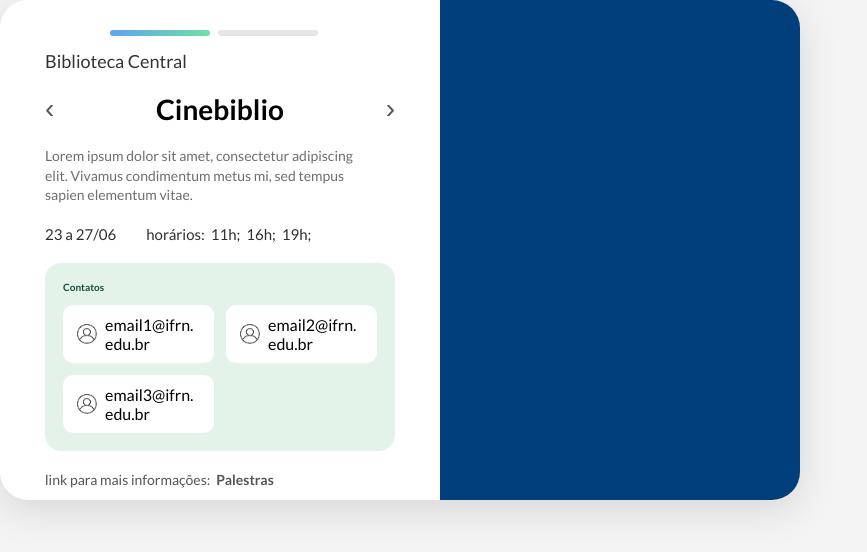
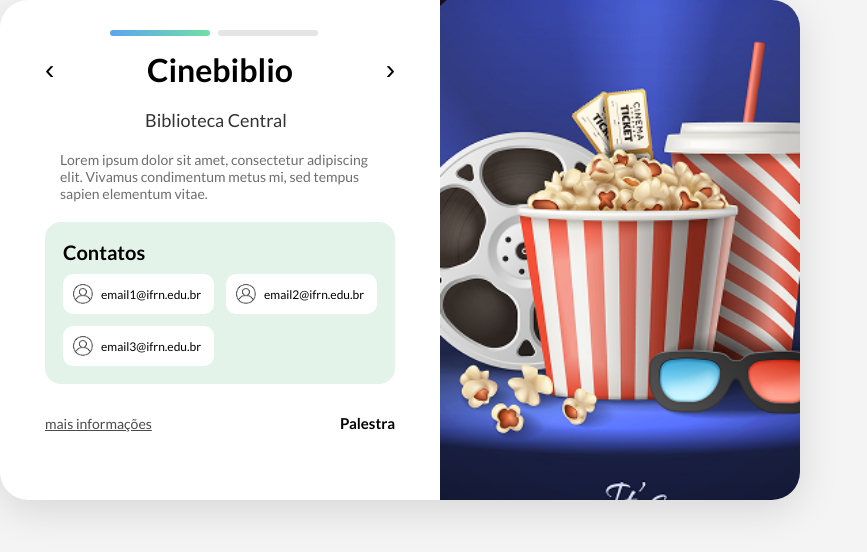
Before and after one commit to CSA-Centro-de-Solucoes-Aplicadas/Agenda-CNAT, a Vue app in the folder vue-project/: page /modal in a window 1280 px wide. Shown: the top 552 px of the page, without its empty margins (0-867 px from the left). Built offline with nearby package versions, Linux system fonts and the light colour scheme; the HTML template or start-up script is replaced by a standard one; what v-calendar would draw is missing.

Commit message:
agenda cnat

```diff
--- a/vue-project/src/componentes/modal.vue
+++ b/vue-project/src/componentes/modal.vue
@@ -1,89 +1,104 @@
 <script setup lang="ts">
-// Props vindas do banco de dados
-defineProps({
-  evento: {
-    type: Object,
-    required: true,
-    default: () => ({
+import { ref } from "vue"
+import modalBanner from "@/assets/modalbanner.png"
+
+// Evento vindo do banco (exemplo)
+const evento = {
   local: "Biblioteca Central",
   nome: "Cinebiblio",
-      descricao: "Lorem ipsum dolor sit amet, consectetur adipiscing elit. Vivamus condimentum metus mi, sed tempus sapien elementum vitae.",
-      datas: "23 a 27/06",
-      horarios: ["11h", "16h", "19h"],
+  descricao:
+    "Lorem ipsum dolor sit amet, consectetur adipiscing elit. Vivamus condimentum metus mi, sed tempus sapien elementum vitae.",
+  datas: [
+    { dia: "23/06", horario: "11h às 16h" },
+    { dia: "24/06", horario: "10h às 14h" },
+    { dia: "25/06", horario: "08h às 12h" },
+    { dia: "26/06", horario: "13h às 17h" },
+    { dia: "27/06", horario: "09h às 13h" }
+  ],
   contatos: ["email1@ifrn.edu.br", "email2@ifrn.edu.br", "email3@ifrn.edu.br"],
-      imagem: null
-    })
+  palestras: ["Palestra"],
+  link: "https://ifrn.edu.br/evento",
+  imagem: modalBanner
 }
-})
 
-const emit = defineEmits(["next"])
+const modo = ref("info")
+
+function next() {
+  modo.value = modo.value === "info" ? "imagem" : "info"
+}
+
+function prev() {
+  modo.value = modo.value === "info" ? "imagem" : "info"
+}
 </script>
 
 <template>
   <div class="story-wrapper">
-    <!-- BARRA DE PROGRESSO -->
+
     <div class="progress-wrapper">
-      <div class="bar active"></div>
-      <div class="bar"></div>
+      <div class="bar" :class="{ active: modo === 'info' }"></div>
+      <div class="bar" :class="{ active: modo === 'imagem' }"></div>
     </div>
 
     <div class="story-card">
 
-      <!-- LEFT CONTENT -->
+      <!-- LADO ESQUERDO -->
       <div class="left">
 
-        <div class="local">
-         <!-- <img src="@/assets/pin.svg" class="pin-icon" />-->
-          {{ evento.local }}
+        <div class="title-row">
+          <button class="arrow-btn" @click="prev">‹</button>
+          <h1>{{ evento.nome }}</h1>
+          <button class="arrow-btn" @click="next">›</button>
         </div>
 
-        <div class="title-row">
-          <button class="arrow-btn">‹</button>
-          <h1>{{ evento.nome }}</h1>
-          <button class="arrow-btn" @click="emit('next')">›</button>
-        </div>
+        <!-- PRIMEIRO CARD (INFO) -->
+        <template v-if="modo === 'info'">
 
-        <p class="descricao">
-          {{ evento.descricao }}
-        </p>
+          <div class="local">{{ evento.local }}</div>
 
-        <div class="info-row">
-          <div class="date">
-            <!-- <img src="@/assets/calendar.svg" /> -->
-            {{ evento.datas }}
-          </div>
+          <p class="descricao">{{ evento.descricao }}</p>
 
-          <div class="horarios">
-            horários:
-            <span v-for="h in evento.horarios" :key="h">{{ h }}; </span>
-          </div>
-        </div>
-
-        <!-- CONTATOS -->
           <div class="contatos-box">
             <h2>Contatos</h2>
 
             <div class="contatos-grid">
-            <div
-              class="contato-item"
-              v-for="(c, i) in evento.contatos"
-              :key="i"
-            >
+              <div class="contato-item" v-for="(c, i) in evento.contatos" :key="i">
                 <img src="@/assets/contato.png" class="user-icon" />
                 <span>{{ c }}</span>
               </div>
             </div>
           </div>
 
+          <!-- FOOTER -->
           <div class="footer">
-          <span>link para mais informações:</span>
-          <strong>Palestras</strong>
+            <a :href="evento.link" class="mais-info" target="_blank">mais informações</a>
+
+            <div class="categoria-box">
+              <strong v-for="(p, i) in evento.palestras" :key="i">{{ p }}</strong>
             </div>
           </div>
 
-      <!-- RIGHT IMAGE -->
+        </template>
+
+        <!-- SEGUNDO CARD (LISTA VERDE) -->
+        <template v-else>
+          <div class="datas-list">
+            <h2>Dias & Horários</h2>
+
+            <ul>
+              <li v-for="(d, i) in evento.datas" :key="i">
+                <strong>{{ d.dia }}</strong>
+                <span>{{ d.horario }}</span>
+              </li>
+            </ul>
+          </div>
+        </template>
+
+      </div>
+
+      <!-- LADO DIREITO COM IMAGEM FULL -->
       <div class="right">
-        <img :src="evento.imagem" alt="" v-if="evento.imagem" />
+        <img :src="evento.imagem" class="side-image" />
       </div>
 
     </div>
@@ -91,10 +106,6 @@ const emit = defineEmits(["next"])
 </template>
 
 <style scoped>
-/* WRAPPER CENTRALIZADO */
-
-
-/* BARRA DE PROGRESSO */
 .progress-wrapper {
   position: absolute;
   top: 30px;
@@ -114,7 +125,6 @@ const emit = defineEmits(["next"])
   background: linear-gradient(90deg, #5ea4ef, #6fe0a5);
 }
 
-/* CARD PRINCIPAL */
 .story-card {
   width: 800px;
   height: 500px;
@@ -125,70 +135,140 @@ const emit = defineEmits(["next"])
   box-shadow: 0 10px 40px rgba(0,0,0,0.12);
 }
 
-/* LEFT CONTENT */
 .left {
   width: 55%;
-  padding: 50px 45px 40px 45px;
+  padding: 50px 45px;
   display: flex;
   flex-direction: column;
   gap: 20px;
 }
-
-.local {
-  display: flex;
-  align-items: center;
-  gap: 6px;
-  color: #333;
-  font-size: 18px;
+h2{
+  margin-bottom: 10px;
+  font-size: 20px;
+}
+.right {
+  width: 45%;
+  position: relative;
+  overflow: hidden;
 }
 
-.pin-icon {
-  width: 18px;
-  opacity: 0.8;
+.side-image {
+  position: absolute;
+  inset: 0;
+  width: 100%;
+  height: 100%;
+  object-fit: cover;
 }
 
+/* LISTA VERDE COM SCROLL */
+.datas-list {
+  background: #dff5e4;
+  padding: 16px;
+  border-radius: 16px;
+  height: 100%;
+  overflow-y: auto;
+  max-height: 330px;
+  padding-right: 10px;
+}
+
+/* scrollbar */
+.datas-list::-webkit-scrollbar {
+  width: 8px;
+}
+.datas-list::-webkit-scrollbar-track {
+  background: #c1e7cc;
+  border-radius: 8px;
+}
+.datas-list::-webkit-scrollbar-thumb {
+  background: #7cc98f;
+  border-radius: 8px;
+}
+.datas-list::-webkit-scrollbar-thumb:hover {
+  background: #63b578;
+}
+
+.datas-list h2 {
+  margin-bottom: 12px;
+  color: #0a4f18;
+}
+
+.datas-list ul {
+  list-style: none;
+  padding: 0;
+  margin: 0;
+}
+
+.datas-list li {
+  background: #ffffff;
+  padding: 12px 14px;
+  border-radius: 10px;
+  margin-bottom: 10px;
+  display: flex;
+  justify-content: space-between;
+  font-size: 15px;
+  color: #0f5d1a;
+  font-weight: 500;
+}
+
+/* FOOTER */
+.footer {
+  margin-top: 10px;
+  display: flex;
+  justify-content: space-between;
+  align-items: center;
+  width: 100%;
+}
+
+.mais-info {
+  font-size: 14px;
+  color: #4b4b4b;
+  text-decoration: underline;
+  cursor: pointer;
+}
+
+.categoria-box {
+  display: flex;
+  justify-content: flex-end;
+  width: 50%;
+}
+
+.categoria-box strong {
+  font-size: 15px;
+  margin-left: auto;
+}
+
+/* OUTROS */
 .title-row {
   display: flex;
+  justify-content: space-between;
   align-items: center;
-  justify-content: space-between;
-}
-
-.title-row h1 {
-  font-size: 28px;
-  font-weight: 700;
 }
 
 .arrow-btn {
   background: none;
   border: none;
   font-size: 28px;
-  color: #555;
   cursor: pointer;
+  transition: transform 0.2s ease;
 }
 
-/* TEXTO */
+.arrow-btn:hover {
+  transform: scale(1.35);
+}
+
+.local {
+  font-size: 18px;
+  color: #333;
+  margin-left: 100px;
+}
+
 .descricao {
   color: #6e6e6e;
   font-size: 14px;
-  line-height: 1.4;
   width: 90%;
+  margin-left: 15px;
 }
 
-/* INFOS */
-.info-row {
-  display: flex;
-  gap: 30px;
-  font-size: 15px;
-}
-
-.date, .horarios {
-  display: flex;
-  align-items: center;
-  gap: 6px;
-  color: #2f2f2f;
-}
-
-/* CONTATOS */
 .contatos-box {
   background: #e4f3ea;
   padding: 18px;
@@ -196,57 +276,24 @@ const emit = defineEmits(["next"])
   width: 100%;
 }
 
-.contatos-box h2 {
-  font-size: 10px;
-  margin-bottom: 12px;
-  color: #124d3b;
-}
-
 .contatos-grid {
   display: grid;
   grid-template-columns: 1fr 1fr;
   gap: 12px;
+  font-size: 12px;
 }
 
 .contato-item {
   display: flex;
+  align-items: center;
   gap: 8px;
-  align-items: center;
   background: #fff;
-  padding: 10px 14px;
+  padding: 10px;
   border-radius: 10px;
 }
-.contato-item span {
-  overflow-wrap: anywhere;
-}
-
 
 .user-icon {
   width: 20px;
   opacity: 0.7;
 }
-
-/* FOOTER */
-.footer {
-  margin-top: auto;
-  font-size: 14px;
-  color: #555;
-  display: flex;
-  gap: 6px;
-}
-
-/* RIGHT IMAGE */
-.right {
-  width: 45%;
-  background: #003f7b;
-  display: flex;
-  justify-content: center;
-  align-items: center;
-}
-
-.right img {
-  width: 100%;
-  height: 100%;
-  object-fit: cover;
-}
 </style>
--- a/vue-project/src/views/cadastro.vue
+++ b/vue-project/src/views/cadastro.vue
@@ -9,13 +9,13 @@ import youtubeImg from '@/assets/youtube.png'
 import { ref } from 'vue'
 const todasCategorias = [
   "Tecnologia",
-  "Educação",
-  "Saúde",
-  "Palestra",
-  "Workshop",
-  "Feira",
-  "Cultura",
-  "Extensão"
+  "Ensino",
+  "Pesquisa e Extensão",
+  "Arte e Cultura",
+  "Esporte",
+  "Gestão",
+  "Recursos naturais",
+  "Palestra"
 ]
 
 const categoriasAbertas = ref(false)
```
Also changed, not shown: vue-project/src/assets/modalbanner.png (added). Lines whose indentation alone changed are shown as unchanged.
